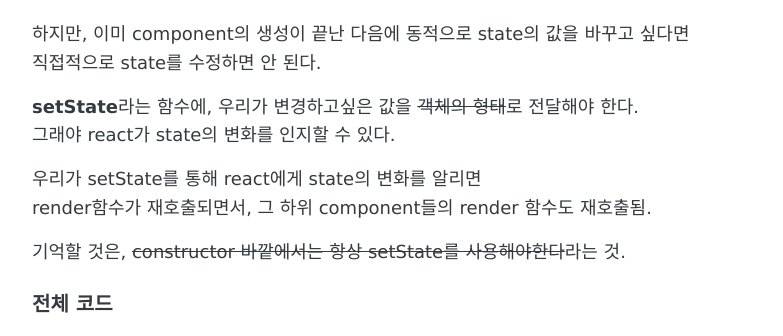
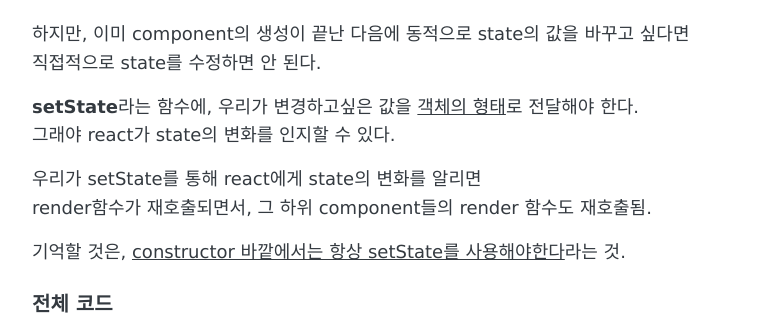
Before and after one commit to iborymagic/iborymagic.github.io, a Jekyll site: the page built from _posts/2020-06-24-React-Day-3.md, in a window 1280 px wide. Shown: the part 3526-3862 px from the top of the page, without its empty margins (248-1031 px from the left). Built offline with Jekyll 4.4.1, drawn with Linux system fonts in a browser that asks for light colours.

````diff
--- a/_posts/2020-06-24-React-Day-3.md
+++ b/_posts/2020-06-24-React-Day-3.md
@@ -132,13 +132,13 @@ onClick = {function(e) {
 하지만, 이미 component의 생성이 끝난 다음에 동적으로 state의 값을 바꾸고 싶다면
 직접적으로 state를 수정하면 안 된다.
 
-**setState**라는 함수에, 우리가 변경하고싶은 값을 ~~객체의 형태~~로 전달해야 한다.
+**setState**라는 함수에, 우리가 변경하고싶은 값을 <u>객체의 형태</u>로 전달해야 한다.
 그래야 react가 state의 변화를 인지할 수 있다.
 
 우리가 setState를 통해 react에게 state의 변화를 알리면
 render함수가 재호출되면서, 그 하위 component들의 render 함수도 재호출됨.
 
-기억할 것은, ~~constructor 바깥에서는 항상 setState를 사용해야한다~~라는 것.
+기억할 것은, <u>constructor 바깥에서는 항상 setState를 사용해야한다</u>라는 것.
 
 ### 전체 코드
 ```jsx
````
